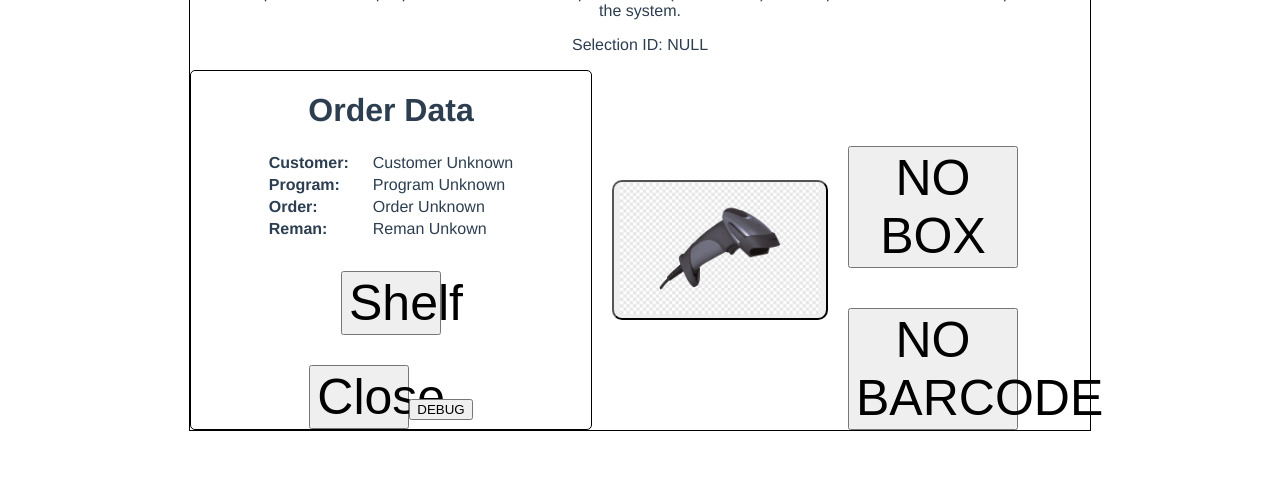
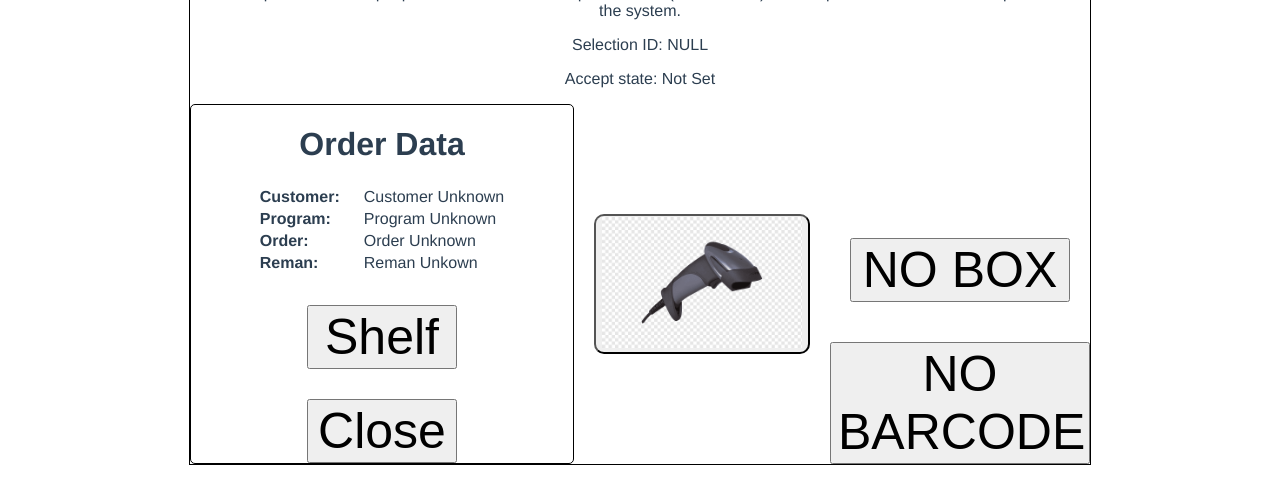
Before and after one commit to Robert-Schimanek/EIBA-Frontend, a Vue app: page /selectionII in a window 1280 px wide. Shown: the part 222-726 px from the top of the page. Built offline with nearby package versions, Linux system fonts and the light colour scheme.

Commit message:
Order Data shows values of samples.json

```diff
--- a/src/components/SelectionOrderData.vue
+++ b/src/components/SelectionOrderData.vue
@@ -12,7 +12,7 @@
       </tr>
       <tr>
         <th align="left">Order:</th>
-        <td align="left">{{ order_i }}</td>
+        <td align="left">{{ order }}</td>
       </tr>
       <tr>
         <th align="left">Reman:</th>
@@ -29,7 +29,6 @@
       funcDesc="Close"
       :functionToExecute="closeOrder"
     />
-    <button>DEBUG</button>
   </div>
 </template>
 
@@ -41,29 +40,34 @@ export default {
     SelectionOrderDataButton,
   },
   props: {
-    customer_i: { default: "Customer Unknown" },
-    order_i: { default: "Order Unknown" },
-    program_i: { default: "Program Unknown" },
-    reman_i: { default: "Reman Unkown" },
-    jsonObject: { default: null },
+    jsonObject: {
+      /*
+      "Customer Number": "Custome r Number Unkown",
+      Program: "Program Unknown",
+      ID: "ID unknown",
+      EnteredReman: "Reman unkown", */
+    },
   },
-  wattch: {
-    jsonObject: (newVal, oldVal) => {
+  watch: {
+    jsonObject(newVal, oldVal) {
       console.log("selectionOrderData Watch triggered");
-      if (jsonObject !== null) {
-        customer = this.newVal["Customer Number"];
-        program = this.newVal.Program;
-        order = this.newVal.ID;
-        reman = this.newVal.ID == null ? "Reman Unkown" : this.EnteredReman.ID;
+      if (newVal !== null) {
+        console.log("newVal:");
+        console.log(newVal);
+        this.customer = newVal["Customer Number"];
+        this.program = newVal.Program;
+        this.order = newVal.ID;
+        this.reman =
+          newVal.EnteredReman == null ? "Reman Unkown" : newVal.EnteredReman;
       }
     },
   },
   data() {
     return {
-      customer: this.customer_i,
-      program: this.program_i,
-      order: this.order_i,
-      reman: this.reman_i,
+      customer: "Customer Unknown",
+      program: "Program Unknown",
+      order: "Order Unknown",
+      reman: "Reman Unkown",
     };
   },
   methods: {
@@ -74,9 +78,6 @@ export default {
       const message = "order closed";
       window.alert(message);
     },
-    debug() {
-      console.log(this.jsonObject.ID);
-    },
   },
 };
 </script>
--- a/src/components/SelectionOrderDataButton.vue
+++ b/src/components/SelectionOrderDataButton.vue
@@ -1,5 +1,5 @@
 <template>
-  <button @click="functionToExecute" class="bigButtonText" style="width: 100px">
+  <button @click="functionToExecute" class="bigButtonText" style="width: 150px">
   {{ funcDesc}}</button>
 </template>
 
--- a/src/components/SelectionStart.vue
+++ b/src/components/SelectionStart.vue
@@ -49,11 +49,12 @@
           system.
         </p>
         <!-- <button @click="form_data.session_key=generateID()">Generate ID</button>-->
-        <p>Selection ID: {{ loadedData.ID}}</p>
+        <p>Selection ID: {{ loadedData.ID }}</p>
+        <p>Accept state: {{loadedData["Accept State"]}}</p>
       </div>
 
       <div style="display: flex">
-        <SelectionOrderData :jsonObject="loadedData"></SelectionOrderData>
+        <SelectionOrderData v-model:jsonObject="loadedData"></SelectionOrderData>
         <div style="position: absolute; top: 50%"></div>
         <div style="display: flex; align-items: center; padding-left: 20px">
           <button
@@ -71,7 +72,7 @@
           <div>
             <button
               class="bigButtonText"
-              style="width: 170px"
+              style="width: 220px"
               @click="
                 form_data.session_key = generateID();
                 form_data.bar_code = 'empty';
@@ -82,7 +83,7 @@
             <p style="font-size: 40px"></p>
             <button
               class="bigButtonText"
-              style="width: 170px; vertical-align: baseline"
+              style="width: 260px; vertical-align: baseline"
               @click="
                 form_data.session_key = generateID();
                 form_data.bar_code = 'empty';
@@ -150,12 +151,13 @@ export default {
       boxlinks: boxLinks,
       boxinfos: boxInfos,
       selected: "",
-      loadedData: { ID: "NULL" }, // this is a single object loaded from /src/assets/Data/samples.json
+      loadedData: { ID: "NULL", "Accept State": "Not Set" }, // this is a single object loaded from /src/assets/Data/samples.json
     };
   },
   emits: ["change-evaluation", "session-key"],
   methods: {
     SelectionStart() {
+      console.log("selectionStart -> SelectionStart() triggered");
       this.$axios
         .post("http://localhost:5100/bde/selection/start", this.form_data)
         .then((response) => {
@@ -181,14 +183,18 @@ export default {
       this.form_data.bar_code = boxinfos[randomIndex].bar_code;
     },
     loadRandomExistingEAN() {
-      const randomIndex = Math.floor(Math.random() * Object.keys(demoData).length);
+      const randomIndex = Math.floor(
+        Math.random() * Object.keys(demoData).length
+      );
       console.log(`Index: ${randomIndex}`);
       this.loadDataWithEAN13(demoData[randomIndex].EAN13);
     },
     loadDataWithEAN13(EAN) {
       for (let [key, value] of Object.entries(demoData)) {
         if (value.EAN13 === EAN) {
-          console.log(`FIRST! hit for${EAN} found in samples.json for key ${key}`);
+          console.log(
+            `FIRST! hit for${EAN} found in samples.json for key ${key}`
+          );
           this.loadedData = value;
           break;
         }
```
Also changed, not shown: src/views/SelectionII.vue (+33 -16 lines), .eslintrc.js.
